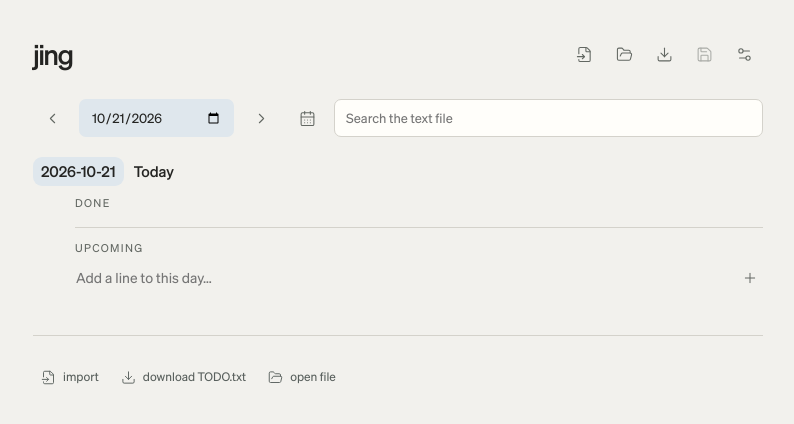
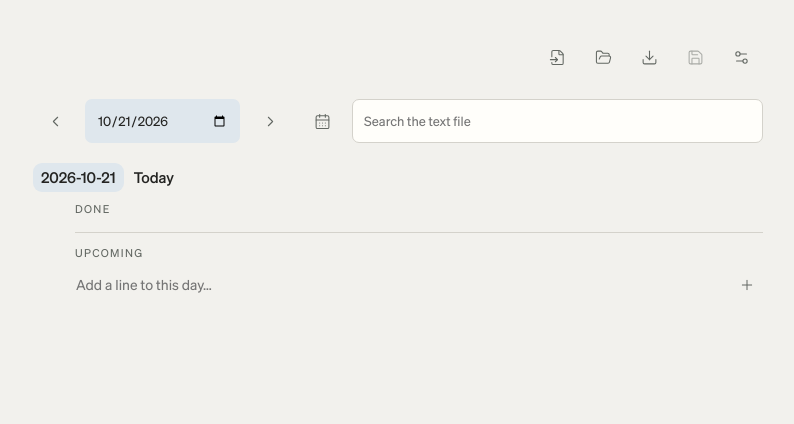
Before and after one commit to gongahkia/hot-cross-buns, a React (Vite) app: page / in a window 1280 px wide. Shown: the top 424 px of the page, without its empty margins (242-1036 px from the left). Built offline with nearby package versions, Linux system fonts and the light colour scheme.

Commit message:
tinyminisculewebapp

```diff
--- a/playwright.config.ts
+++ b/playwright.config.ts
@@ -4,6 +4,7 @@ const port = Number(process.env.JING_TEST_PORT ?? process.env.STILL_TEST_PORT ??
 
 export default defineConfig({
   testDir: './tests',
+  testMatch: '**/*.spec.ts',
   timeout: 30000,
   use: {
     baseURL: `http://127.0.0.1:${port}`,
--- a/src/App.tsx
+++ b/src/App.tsx
@@ -1,7 +1,7 @@
 import { useEffect, useMemo, useRef, useState } from 'react';
 import styled from 'styled-components';
-import { ArrowDown, ArrowUp, CalendarDays, Check, ChevronLeft, ChevronRight, Download, FileInput, FolderOpen, Moon, Plus, Save, Settings2, Sun, Trash2, X } from 'lucide-react';
-import { Button, Field, IconButton, InlineError, Muted, TextButton } from './styles';
+import { ArrowDown, ArrowUp, CalendarDays, Check, ChevronLeft, ChevronRight, Download, FileInput, FolderOpen, Moon, MoreHorizontal, Plus, Save, Settings2, Sun, Trash2, X } from 'lucide-react';
+import { Button, Field, IconButton, InlineError, Muted, VisuallyHidden } from './styles';
 import { Modal } from './components/Modal';
 import { getFont, getTheme, setFont, setTheme, type AppFont } from './preferences';
 import { cloneDocument, emptyDocument, newId, parseTodoText, serializeTodoText, todayString, validDate, validateDocument, type TodoDocument, type TodoItem, type ParseIssue } from './todoText';
@@ -9,33 +9,36 @@ import { fileBaseline, proposeMerge, resolveMerge, type MergeChoice, type MergeP
 import { emptyState, loadTodoState, pickTodoFile, saveTodoState, supportsDirectFiles, type TodoFileHandle, type TodoState } from './todoStore';
 
 const Page = styled.main`width: min(730px, calc(100% - 40px)); min-height: 100dvh; margin: 0 auto; padding: 35px 0 80px; @media(max-width: 600px){width: calc(100% - 28px); padding-top: 16px;}`;
-const Header = styled.header`display: flex; align-items: center; justify-content: space-between; gap: 16px; margin-bottom: 26px;`;
-const Brand = styled.h1`font-size: 28px; letter-spacing: -.06em; line-height: 1;`;
+const Header = styled.header`display: flex; align-items: center; justify-content: flex-end; min-height: 44px; margin-bottom: 20px;`;
 const Tools = styled.div`display: flex; align-items: center; gap: 2px;`;
-const Icon = styled(IconButton)`width: 38px; height: 38px; @media(max-width: 600px){width: 34px; height: 34px;}`;
-const Toolbar = styled.div`display: flex; align-items: center; flex-wrap: wrap; gap: 8px; margin-bottom: 20px;`;
-const DatePicker = styled(Field)`width: 155px; min-height: 38px; font-size: 13px; border-color: transparent; background: var(--date-bg);`;
-const SearchField = styled(Field)`min-height: 38px; flex: 1; min-width: 180px; font-size: 13px;`;
+const Icon = styled(IconButton)`width: 44px; height: 44px;`;
+const Toolbar = styled.div`display: flex; align-items: center; flex-wrap: wrap; gap: 8px; margin-bottom: 20px; @media(max-width: 600px){display: grid; grid-template-columns: 44px minmax(0,1fr) 44px 44px; gap: 6px;}`;
+const DatePicker = styled(Field)`width: 155px; min-width: 0; min-height: 44px; font-size: 13px; border-color: transparent; background: var(--date-bg); @media(max-width:600px){width:100%;}`;
+const SearchWrap = styled.div`position: relative; flex: 1; min-width: 180px; @media(max-width:600px){grid-column: 1 / -1;}`;
+const SearchField = styled(Field)`min-height: 44px; width: 100%; padding-right: 44px; font-size: 13px;`;
+const ClearSearch = styled(IconButton)`position: absolute; right: 0; top: 0; width: 44px; height: 44px;`;
 const TagRail = styled.nav`display: flex; gap: 6px; flex-wrap: wrap; margin-bottom: 24px;`;
-const TagPill = styled.button<{ $active: boolean }>`border: 1px solid ${({ $active }) => $active ? 'var(--tag-selected)' : 'var(--line)'}; color: ${({ $active }) => $active ? 'var(--tag-selected)' : 'var(--tag-ink)'}; background: var(--tag-bg); padding: 5px 10px; border-radius: 999px; font-size: 12px;`;
+const TagPill = styled.button<{ $active: boolean }>`min-height: 36px; border: 1px solid ${({ $active }) => $active ? 'var(--tag-selected)' : 'var(--line)'}; color: ${({ $active }) => $active ? 'var(--tag-selected)' : 'var(--tag-ink)'}; background: var(--tag-bg); padding: 5px 10px; border-radius: 999px; font-size: 12px; @media(pointer:coarse){min-height:44px;}`;
 const DaySection = styled.section`margin: 0 0 38px; scroll-margin-top: 20px;`;
 const DayTitle = styled.h2`display: flex; align-items: center; gap: 10px; font-size: 15px; margin-bottom: 10px;`;
 const DateBadge = styled.time`padding: 4px 8px; background: var(--date-bg); border-radius: 9px;`;
 const SectionCaption = styled.p`font-size: 11px; color: var(--muted); text-transform: uppercase; letter-spacing: .12em; margin: 10px 0 3px 42px;`;
 const Divider = styled.div`height: 1px; margin: 15px 0 13px 42px; background: var(--line);`;
-const ItemRow = styled.div`display: flex; align-items: flex-start; gap: 4px; min-height: 34px; border-radius: 7px; &:hover { background: var(--soft); }`;
-const CheckButton = styled.button<{ $done: boolean }>`width: 36px; height: 34px; display: grid; place-items: center; flex: none; border: 0; background: transparent; color: ${({ $done }) => $done ? 'var(--link)' : 'var(--checkbox)'};`;
+const ItemRow = styled.div`position: relative; display: flex; align-items: flex-start; gap: 4px; min-height: 40px; border-radius: 7px; &:hover { background: var(--soft); }`;
+const CheckButton = styled.button<{ $done: boolean }>`width: 40px; height: 40px; display: grid; place-items: center; flex: none; border: 0; background: transparent; color: ${({ $done }) => $done ? 'var(--link)' : 'var(--checkbox)'}; @media(pointer:coarse){width:44px;height:44px;}`;
 const Circle = styled.span<{ $done: boolean }>`display: grid; place-items: center; width: 15px; height: 15px; border: 1px solid currentColor; border-radius: 50%; background: ${({ $done }) => $done ? 'var(--link)' : 'transparent'}; color: ${({ $done }) => $done ? 'var(--paper)' : 'var(--checkbox)'};`;
 const ItemBody = styled.div`min-width: 0; flex: 1;`;
-const ItemInput = styled.input<{ $done?: boolean }>`width: 100%; min-height: 34px; border: 0; border-radius: 4px; padding: 3px 2px; background: transparent; font-size: 15px; line-height: 1.4; color: var(--ink); text-decoration: ${({ $done }) => $done ? 'none' : 'none'}; &:focus { background: var(--field); box-shadow: 0 0 0 1px var(--focus); }`;
-const DetailInput = styled(ItemInput)`font-size: 13px; min-height: 27px; color: var(--muted);`;
+const ItemInput = styled.input`width: 100%; min-height: 40px; border: 0; border-radius: 4px; padding: 3px 2px; background: transparent; font-size: 15px; line-height: 1.4; color: var(--ink); &:focus { background: var(--field); box-shadow: 0 0 0 1px var(--focus); } @media(pointer:coarse){min-height:44px;}`;
+const DetailInput = styled(ItemInput)`font-size: 13px; min-height: 32px; color: var(--muted); @media(pointer:coarse){min-height:44px;}`;
 const DetailRow = styled.div`display: flex; align-items: center; gap: 6px; margin-left: 3px; &:hover button { opacity: 1; }`;
 const Dash = styled.span`color: var(--muted); font-size: 13px;`;
-const Mini = styled.button`display: inline-grid; place-items: center; width: 27px; height: 27px; flex: none; padding: 0; border: 0; border-radius: 5px; color: var(--muted); background: transparent; &:hover { color: var(--link); background: var(--date-bg); }`;
-const HoverActions = styled.div`display: flex; align-items: center; opacity: .2; ${ItemRow}:hover &, ${ItemRow}:focus-within & {opacity: 1;} @media(hover:none){opacity: 1;}`;
+const Mini = styled.button`display: inline-grid; place-items: center; width: 32px; height: 32px; flex: none; padding: 0; border: 0; border-radius: 5px; color: var(--muted); background: transparent; &:hover { color: var(--link); background: var(--date-bg); } @media(pointer:coarse){width:44px;height:44px;}`;
+const ActionWrap = styled.div`position: relative; flex: none;`;
+const MoreButton = styled(IconButton)`width: 40px; height: 40px; @media(pointer:coarse){width:44px;height:44px;}`;
+const ActionMenu = styled.div`position: absolute; right: 0; top: 40px; z-index: 10; width: 176px; padding: 5px; border: 1px solid var(--line); border-radius: 9px; background: var(--surface); box-shadow: 0 10px 30px #0002;`;
+const Action = styled.button`width: 100%; min-height: 40px; display: flex; align-items: center; gap: 9px; padding: 7px 9px; border: 0; border-radius: 5px; background: transparent; color: var(--ink); font-size: 13px; text-align: left; &:hover { background: var(--soft); } @media(pointer:coarse){min-height:44px;}`;
 const AddForm = styled.form`display: flex; align-items: center; gap: 4px; margin-left: 40px; max-width: calc(100% - 40px);`;
-const AddInput = styled(Field)`min-height: 37px; border-color: transparent; background: transparent; padding-left: 2px; &:focus { background: var(--field); border-color: var(--focus); }`;
-const Footer = styled.div`display: flex; flex-wrap: wrap; gap: 6px; padding-top: 20px; border-top: 1px solid var(--line);`;
+const AddInput = styled(Field)`min-height: 40px; border-color: transparent; background: transparent; padding-left: 2px; &:focus { background: var(--field); border-color: var(--focus); } @media(pointer:coarse){min-height:44px;}`;
 const ModalTitle = styled.h2`font-size: 22px; margin-bottom: 12px;`;
 const ModalActions = styled.div`display: flex; justify-content: flex-end; flex-wrap: wrap; gap: 8px; margin-top: 20px;`;
 const PaneGrid = styled.div`display: grid; grid-template-columns: repeat(2,minmax(0,1fr)); gap: 10px; @media(max-width:550px){grid-template-columns: 1fr;}`;
@@ -183,15 +186,17 @@ export default function App() {
   const allTags = useMemo(() => [...new Set(documentData.days.flatMap(day => day.items.flatMap(item => [item.text, ...item.details].flatMap(tagsIn))))].sort(), [documentData]);
   const visibleDays = useMemo(() => {
     const dates = new Set([selectedDate, ...documentData.days.map(day => day.date)]);
-    return [...dates].sort((a,b) => b.localeCompare(a)).map(date => ({ date, items: documentData.days.find(day => day.date === date)?.items ?? [] }));
+    return [selectedDate, ...[...dates].filter(date => date !== selectedDate).sort((a,b) => b.localeCompare(a))].map(date => ({ date, items: documentData.days.find(day => day.date === date)?.items ?? [] }));
   }, [documentData, selectedDate]);
   const matches = (item: TodoItem) => {
     const content = [item.text, ...item.details].join(' ').toLowerCase();
     return (!query || content.includes(query.toLowerCase())) && (!tag || tagsIn(content).includes(tag));
   };
-  if (!state) return <Page><Header><Brand>jing</Brand></Header><Muted>{message || 'Opening journal…'}</Muted></Page>;
+  if (!state) return <Page><Muted role="status">{message || 'Opening journal…'}</Muted></Page>;
   return <Page>
-    <Header><Brand>jing</Brand><Tools>
+    <a href="#journal-content" className="skip-link">Skip to journal</a>
+    <VisuallyHidden as="h1">Jing daily journal</VisuallyHidden>
+    <Header><Tools>
       <Icon title="Import TODO.txt" aria-label="Import TODO.txt" onClick={() => importInput.current?.click()}><FileInput size={17}/></Icon>
       {supportsDirectFiles() && <Icon title="Open TODO.txt" aria-label="Open TODO.txt" disabled={busy} onClick={() => void openFile()}><FolderOpen size={17}/></Icon>}
       <Icon title="Download TODO.txt" aria-label="Download TODO.txt" onClick={() => void download()}><Download size={17}/></Icon>
@@ -204,11 +209,13 @@ export default function App() {
       <DatePicker aria-label="Selected date" type="date" value={selectedDate} onChange={event => validDate(event.target.value) && setSelectedDate(event.target.value)}/>
       <Icon aria-label="Next day" onClick={() => setSelectedDate(shiftDate(selectedDate,1))}><ChevronRight size={17}/></Icon>
       <Icon aria-label="Today" title="Today" onClick={() => setSelectedDate(todayString())}><CalendarDays size={17}/></Icon>
-      <SearchField id="journal-search" aria-label="Search journal" placeholder="Search the text file" value={query} onChange={event => setQuery(event.target.value)}/>
-      {query && <Icon aria-label="Clear search" onClick={() => setQuery('')}><X size={15}/></Icon>}
+      <SearchWrap><SearchField id="journal-search" type="search" aria-label="Search journal" placeholder="Search the text file" value={query} onChange={event => setQuery(event.target.value)}/>
+        {query && <ClearSearch aria-label="Clear search" onClick={() => setQuery('')}><X size={15}/></ClearSearch>}
+      </SearchWrap>
     </Toolbar>
     {!!allTags.length && <TagRail aria-label="Tags"><TagPill $active={!tag} onClick={() => setTag(null)}>all</TagPill>{allTags.map(name => <TagPill key={name} $active={tag === name} onClick={() => setTag(tag === name ? null : name)}>#{name}</TagPill>)}</TagRail>}
     {message && <Note role="status" style={{ marginBottom: 14 }}>{message} <button aria-label="Dismiss message" onClick={() => setMessage('')} style={{ border: 0, background: 'transparent', color: 'inherit' }}>×</button></Note>}
+    <div id="journal-content" tabIndex={-1}>
     {visibleDays.map(day => {
       const completed = day.items.filter(item => item.completed && matches(item));
       const upcoming = day.items.filter(item => !item.completed && matches(item));
@@ -224,12 +231,7 @@ export default function App() {
         {day.date === selectedDate && !query && !tag && <AddItem onAdd={text => addItem(day.date,text)}/>}
       </DaySection>;
     })}
-    <Footer>
-      <TextButton onClick={() => importInput.current?.click()}><FileInput size={15}/> import</TextButton>
-      <TextButton onClick={() => void download()}><Download size={15}/> download TODO.txt</TextButton>
-      {supportsDirectFiles() && <TextButton onClick={() => void openFile()}><FolderOpen size={15}/> open file</TextButton>}
-      {supportsDirectFiles() && state.fileHandle && <TextButton onClick={() => void save()}><Save size={15}/> save {state.fileHandle.name}</TextButton>}
-    </Footer>
+    </div>
     <Modal open={settingsOpen} onClose={() => setSettingsOpen(false)} title="Jing settings" compact>
       <ModalTitle>settings</ModalTitle>
       <p style={{ fontSize: 13, marginBottom: 15 }}>The journal stays in this browser until you export or save TODO.txt.</p>
--- a/src/preferences.ts
+++ b/src/preferences.ts
@@ -3,50 +3,7 @@ export type Theme = 'day' | 'night';
 
 const FONT_KEY = 'jing-font';
 const THEME_KEY = 'jing-theme';
-const TIMEZONE_KEY = 'jing-timezone';
 const fonts = new Set<AppFont>(['sohne', 'dm-sans', 'lora', 'system']);
-
-/** Keep browser data created before the project was renamed. */
-export function migrateLegacyStorage() {
-  try {
-    for (const oldKey of Object.keys(localStorage)) {
-      if (!oldKey.startsWith('still-')) continue;
-      const newKey = `jing-${oldKey.slice('still-'.length)}`;
-      if (localStorage.getItem(newKey) === null) {
-        const value = localStorage.getItem(oldKey);
-        if (value !== null) localStorage.setItem(newKey, value);
-      }
-      localStorage.removeItem(oldKey);
-    }
-  } catch {
-    // Preferences are optional; restricted storage must not stop the app loading.
-  }
-}
-
-migrateLegacyStorage();
-
-export function systemTimezone() {
-  return Intl.DateTimeFormat().resolvedOptions().timeZone || 'UTC';
-}
-
-export function isValidTimezone(value: string) {
-  try {
-    new Intl.DateTimeFormat('en-US', { timeZone: value }).format();
-    return true;
-  } catch {
-    return false;
-  }
-}
-
-export function getTimezone() {
-  const stored = localStorage.getItem(TIMEZONE_KEY);
-  return stored && isValidTimezone(stored) ? stored : systemTimezone();
-}
-
-export function setTimezone(value: string) {
-  if (!isValidTimezone(value)) throw new Error('Choose a valid IANA timezone.');
-  localStorage.setItem(TIMEZONE_KEY, value);
-}
 
 export function getFont(): AppFont {
   const stored = localStorage.getItem(FONT_KEY);
@@ -71,12 +28,3 @@ export function applyStoredAppearance() {
   document.documentElement.dataset.font = getFont();
   document.documentElement.dataset.theme = getTheme();
 }
-
-export function supportedTimezones() {
-  const supportedValuesOf = (Intl as typeof Intl & {
-    supportedValuesOf?: (key: 'timeZone') => string[];
-  }).supportedValuesOf;
-  const values = supportedValuesOf?.('timeZone') ?? [];
-  const current = getTimezone();
-  return [...new Set([current, ...values])].sort((a, b) => a.localeCompare(b));
-}
--- a/src/styles.ts
+++ b/src/styles.ts
@@ -46,7 +46,10 @@ export const GlobalStyle = createGlobalStyle`
   button { -webkit-tap-highlight-color: transparent; }
   button:not(:disabled), summary { cursor: pointer; }
   button:disabled { cursor: wait; opacity: .5; }
-  :focus, :focus-visible { outline: none; }
+  :focus:not(:focus-visible) { outline: none; }
+  :focus-visible { outline: 2px solid var(--focus); outline-offset: 2px; }
+  .skip-link { position: fixed; z-index: 100; top: 8px; left: 8px; padding: 8px 12px; border-radius: 6px; background: var(--surface); color: var(--ink); transform: translateY(-150%); }
+  .skip-link:focus { transform: translateY(0); }
   ::selection { background: var(--selection); }
   h1, h2, h3, p { margin: 0; }
   h1, h2, h3 { text-wrap: balance; font-weight: 400; }
```
Also changed, not shown: 1 other file (tests, documents, lock files or other folders).
